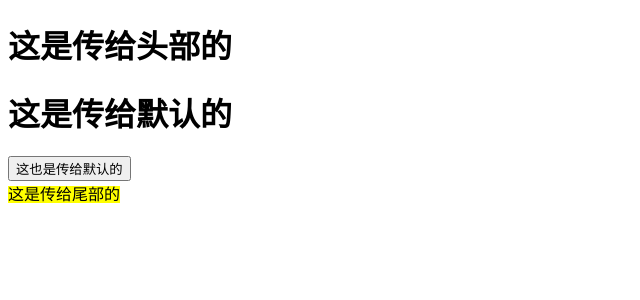
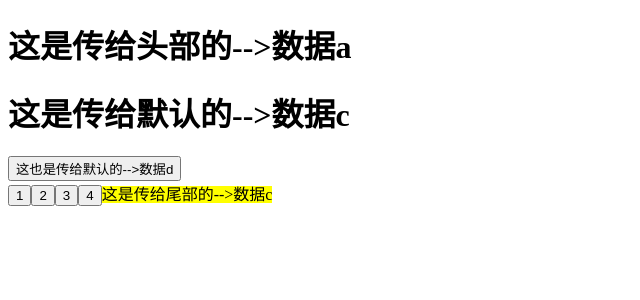
Before and after one commit to xmj12345/qwert, a Vue app: page / in a window 1280 px wide. Shown: the top 300 px of the page, without its empty margins (0-640 px from the left). Built offline with nearby package versions, Linux system fonts and the light colour scheme; the HTML template or start-up script is replaced by a standard one.

Commit message:
作用域-具名插槽

```diff
--- a/src/components/CommonChild.vue
+++ b/src/components/CommonChild.vue
@@ -1,15 +1,20 @@
 <template>
-    <slot name="header"></slot>
-    <slot></slot>
-    <slot name="footer"></slot>
+  <slot name="header" :title="a"></slot>
+  <slot :c="c" :d="d"></slot>
+  <slot name="footer" :c="c" :arr="b"></slot>
 </template>
 
 <script>
-    export default {
-
-    }
+export default {
+  data() {
+    return {
+      a: "数据a",
+      b: [1, 2, 3, 4],
+      c: "数据c",
+      d: "数据d",
+    };
+  },
+};
 </script>
 
-<style lang="scss" scoped>
-
-</style>
+<style lang="scss" scoped></style>
--- a/src/components/commonHead.vue
+++ b/src/components/commonHead.vue
@@ -1,30 +1,31 @@
 <template>
   <div>
     <CommonChild>
-            <template #header>
-                <h1>这是传给头部的</h1>
+      <template #header="{ title }">
+        <h1>这是传给头部的-->{{ title }}</h1>
       </template>
+      <template #default="data">
         <div>
-                <h1>这是传给默认的</h1>
-                <button>这也是传给默认的</button>
+          <h1>这是传给默认的-->{{ data.c }}</h1>
+          <button>这也是传给默认的-->{{ data.d }}</button>
         </div>
+      </template>
 
-            <template #footer>
-                <mark>这是传给尾部的</mark>
+      <template #footer="data">
+        <button v-for="item in data.arr" :key="item">{{ item }}</button>
+        <mark>这是传给尾部的-->{{ data.c }}</mark>
       </template>
     </CommonChild>
   </div>
 </template>
 
 <script>
-import CommonChild from './CommonChild.vue'
+import CommonChild from "./CommonChild.vue";
 export default {
-        components:{
-            CommonChild
-        }
-    }
+  components: {
+    CommonChild,
+  },
+};
 </script>
 
-<style lang="scss" scoped>
-
-</style>
+<style lang="scss" scoped></style>
```
Lines whose indentation alone changed are shown as unchanged.
